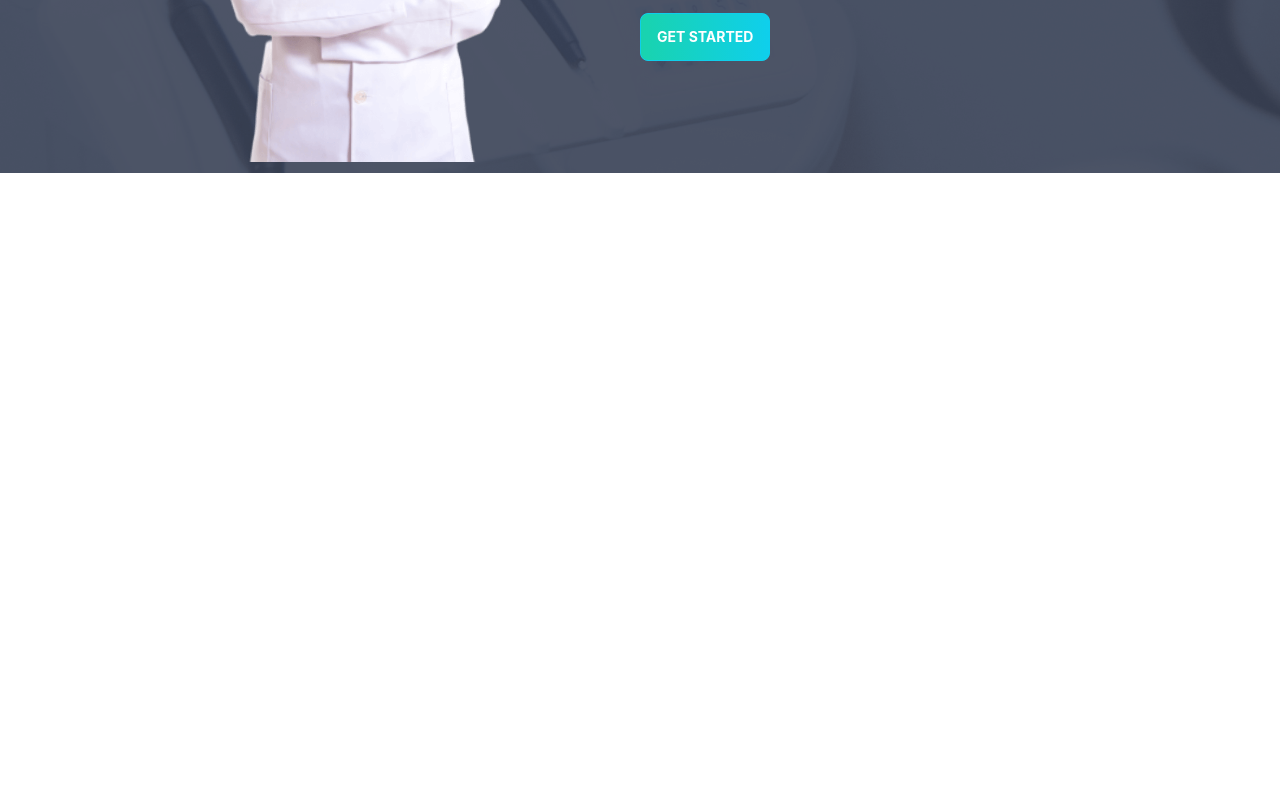
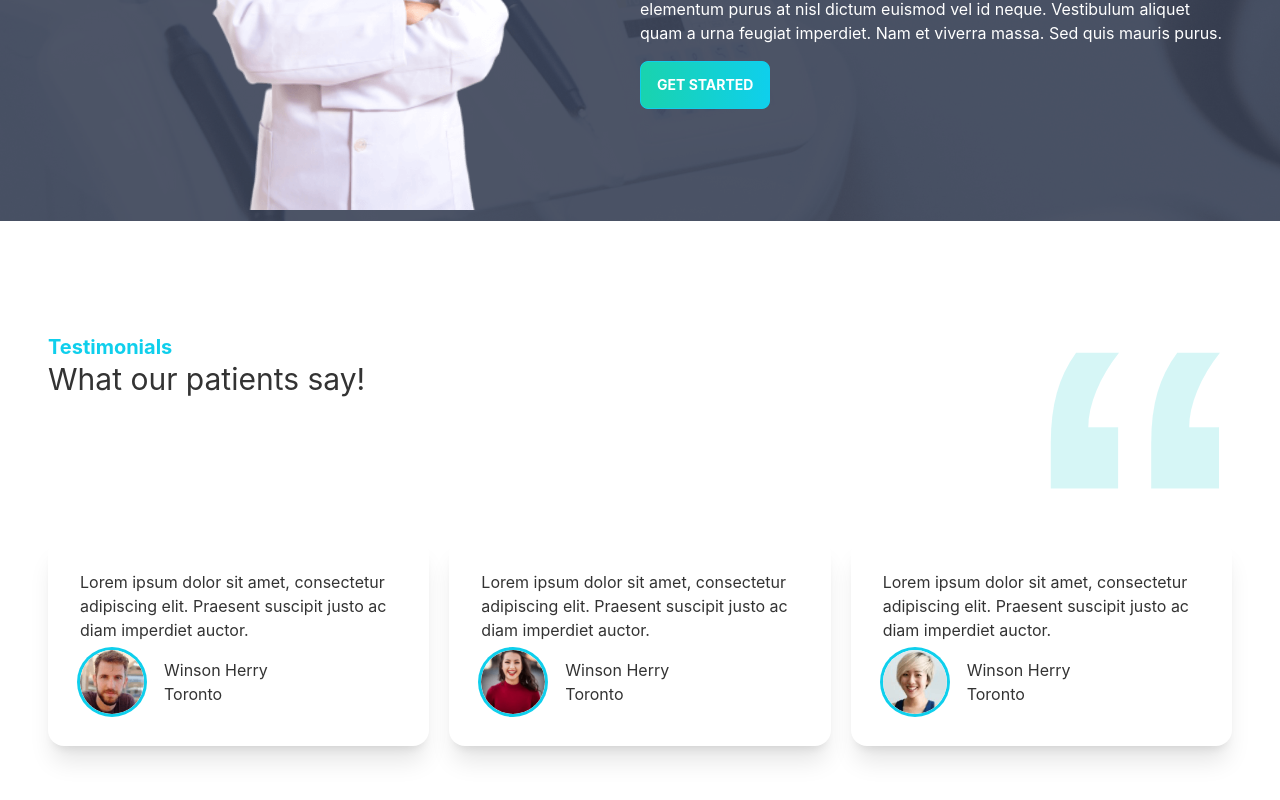
Before and after one commit to Siydulislam/doctors-chamber, a React (Create React App) app in the folder frontend/: page / in a window 1280 px wide. Shown: the part 2014-2814 px from the top of the page. Before the commit the page ends 2187 px from the top, so only its background shows below. Built offline with nearby package versions, Linux system fonts and the light colour scheme.

Commit message:
add testimonials with avatar and fake data

```diff
--- a/frontend/src/pages/Home/Home.js
+++ b/frontend/src/pages/Home/Home.js
@@ -3,6 +3,7 @@
 import Info from './Info';
 import MakeAppointment from './MakeAppointment';
 import Services from './Services';
+import Testimonials from './Testimonials';
 
 const Home = () => {
     return (
@@ -11,6 +12,7 @@
             <Info />
             <Services />
             <MakeAppointment />
+            <Testimonials />
         </div>
     );
 };
--- /dev/null
+++ b/frontend/src/pages/Home/Review.js
@@ -0,0 +1,24 @@
+import React from 'react';
+
+const Review = ({ review }) => {
+    return (
+        <div className="card lg:max-w-lg bg-base-100 shadow-xl">
+            <div className="card-body">
+                <p>{review.review}</p>
+                <div className="flex items-center">
+                    <div className="avatar">
+                        <div className="w-16 rounded-full ring ring-primary ring-offset-base-100 mr-5">
+                            <img src={review.img} alt={review.name} />
+                        </div>
+                    </div>
+                    <div>
+                        <h4>{review.name}</h4>
+                        <p>{review.location}</p>
+                    </div>
+                </div>
+            </div>
+        </div>
+    );
+};
+
+export default Review;
--- a/frontend/src/pages/Home/Service.js
+++ b/frontend/src/pages/Home/Service.js
@@ -5,7 +5,7 @@
     const { name, description, img } = service;
 
     return (
-        <div className="card lg:max-w-lg bg-base-100 shadow-xl">
+        <div className="card lg:max-w-lg bg-base-100 shadow-xl mt-12">
             <figure className="px-10 pt-10">
                 <img src={img} alt={name} className="rounded-xl" />
             </figure>
--- /dev/null
+++ b/frontend/src/pages/Home/Testimonials.js
@@ -0,0 +1,54 @@
+import React from 'react';
+import quote from "../../assets/icons/quote.svg";
+import people1 from "../../assets/images/people1.png";
+import people2 from "../../assets/images/people2.png";
+import people3 from "../../assets/images/people3.png";
+import Review from './Review';
+
+const Testimonials = () => {
+
+    const reviews = [
+        {
+            _id: 1,
+            name: "Winson Herry",
+            location: "Toronto",
+            review: "Lorem ipsum dolor sit amet, consectetur adipiscing elit. Praesent suscipit justo ac diam imperdiet auctor.",
+            img: people1
+        },
+        {
+            _id: 2,
+            name: "Winson Herry",
+            location: "Toronto",
+            review: "Lorem ipsum dolor sit amet, consectetur adipiscing elit. Praesent suscipit justo ac diam imperdiet auctor.",
+            img: people2
+        },
+        {
+            _id: 3,
+            name: "Winson Herry",
+            location: "Toronto",
+            review: "Lorem ipsum dolor sit amet, consectetur adipiscing elit. Praesent suscipit justo ac diam imperdiet auctor.",
+            img: people3
+        }
+    ]
+
+    return (
+        <section className="my-28 px-12">
+            <div className="flex justify-between">
+                <div>
+                    <h4 className="text-xl text-primary font-bold">Testimonials</h4>
+                    <h2 className="text-3xl">What our patients say!</h2>
+                </div>
+                <div>
+                    <img className="w-24 lg:w-48" src={quote} alt="" />
+                </div>
+            </div>
+            <div className="grid grid-cols-1 md:grid-cols-2 lg:grid-cols-3 gap-5 mt-12">
+                {
+                    reviews.map(review => <Review key={review._id} review={review} />)
+                }
+            </div>
+        </section>
+    );
+};
+
+export default Testimonials;
```
